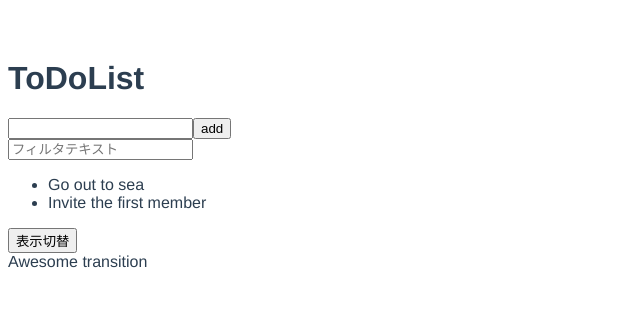
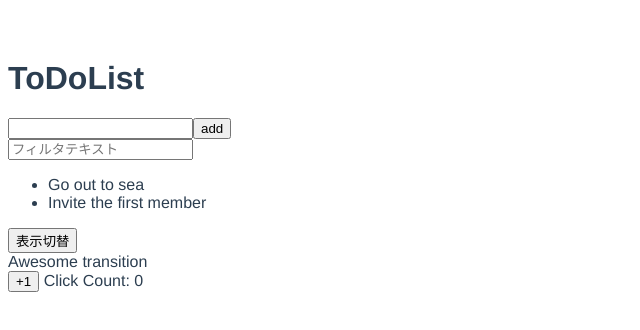
Before and after one commit to itsuki-yamada/practice, a Vue app in the folder 202104WEBDBPRESS-Vue/vue-todo-list/: page / in a window 1280 px wide. Shown: the top 330 px of the page, without its empty margins (0-640 px from the left). Built offline with nearby package versions, Linux system fonts and the light colour scheme.

Commit message:
[add] CompositionAPIを使用したClickCountUpCounterの作成

```diff
--- a/202104WEBDBPRESS-Vue/vue-todo-list/src/App.vue
+++ b/202104WEBDBPRESS-Vue/vue-todo-list/src/App.vue
@@ -6,19 +6,24 @@
 
   <!-- transitionを使用したアニメーション -->
   <TextAnimation />
+
+  <!-- CompositionAPIを使用したカウントアップボタン -->
+  <ClickCounter />
 </template>
 
 <script>
 // ToDoListをインポート
-import ToDoList from './components/ToDoList.vue'
-import TextAnimation from './components/TextAnimation.vue'
+import ToDoList from "./components/ToDoList.vue";
+import TextAnimation from "./components/TextAnimation.vue";
+import ClickCounter from "./components/ClickCounter.vue";
 
 export default {
-  name: 'App',
+  name: "App",
   components: {
     // ToDoListを<template>で使用できるようにする
     ToDoList,
-    TextAnimation
-  }
-}
+    TextAnimation,
+    ClickCounter,
+  },
+};
 </script>
--- /dev/null
+++ b/202104WEBDBPRESS-Vue/vue-todo-list/src/components/ClickCounter.vue
@@ -0,0 +1,26 @@
+<template>
+  <button v-on:click="onCountUpClick">+1</button>
+  Click Count: {{ state.count }}
+</template>
+
+<script>
+import { reactive } from "vue";
+
+export default {
+  setup() {
+    // リアクティブ情報を保持するstateを定義
+    const state = reactive({
+      // ボタンのクリック回数を保持するcountを定義
+      count: 0,
+    });
+    // ボタンのクリックでcountの値をカウントアップする
+    const onCountUpClick = () => state.count++;
+
+    // <template>で使うプロパティ、関数を返す
+    return {
+        state,
+        onCountUpClick
+    };
+  },
+};
+</script>
```
